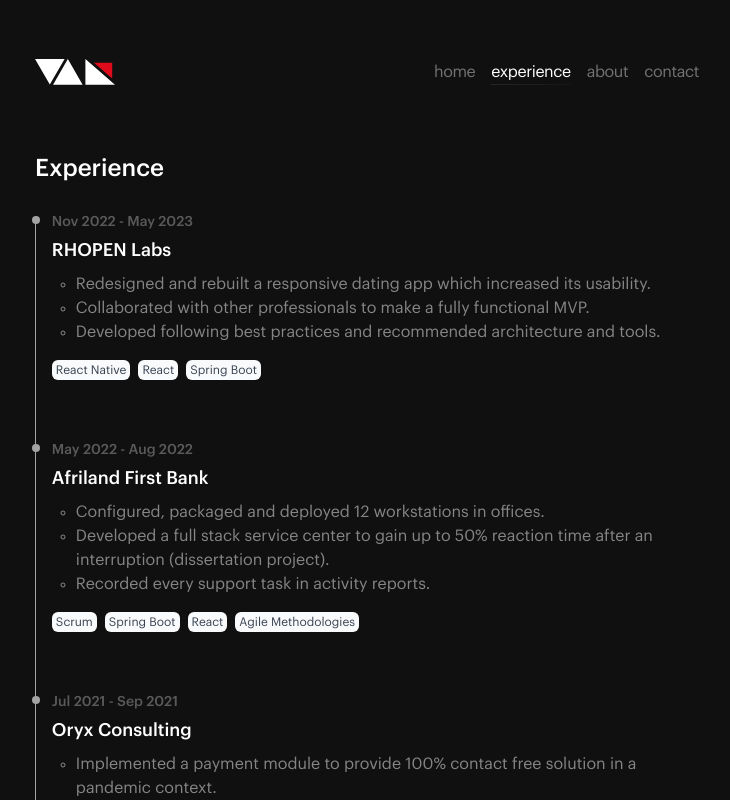
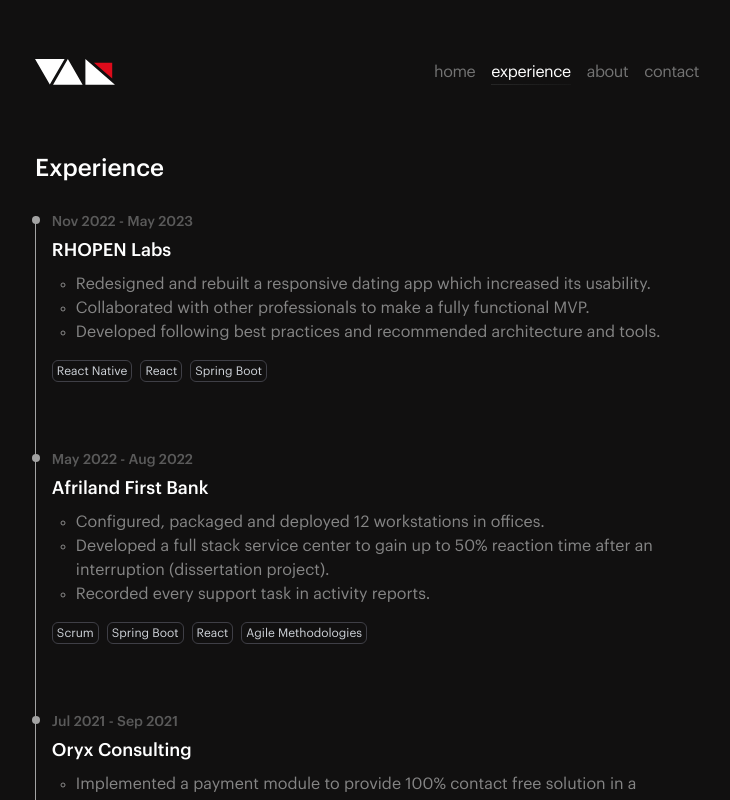
Before and after one commit to 7H3XXX/man, a Next.js app: page /experience in a window 1280 px wide. Shown: the top 800 px of the page, without its empty margins (269-999 px from the left). Built offline with nearby package versions, Linux system fonts and the light colour scheme.

Commit message:
fix tags in timeline-item and project-card

```diff
--- a/app/components/project-card.tsx
+++ b/app/components/project-card.tsx
@@ -144,7 +144,7 @@
                   <p className="leading-6 pt-4 text-gray-400/80">
                     {description}
                   </p>
-                  <div className="pt-4 flex md:flex-row flex-wrap">
+                  <div className="pt-4 flex flex-wrap">
                     {tags?.map((tag, idx) => (
                       <p
                         key={idx}
--- a/app/components/timeline/timeline-item.tsx
+++ b/app/components/timeline/timeline-item.tsx
@@ -30,11 +30,11 @@
                 <li key={index}>{activity}</li>
               ))}
             </ul>
-            <div className="pt-4 flex md:flex-row flex-wrap">
+            <div className="pt-4 flex flex-wrap">
               {itemData.skills?.map((tag, idx) => (
                 <p
                   key={idx}
-                  className={`leading-5 dark:border dark:border-zinc-700 text-gray-700 dark:text-gray-300 dark:bg-transparent rounded-md text-xs bg-gray-50 mr-2 px-1`}
+                  className={`leading-5 mb-2 border border-zinc-700 text-gray-300 bg-transparent rounded-md text-xs mr-2 px-1`}
                 >
                   {tag}
                 </p>
--- a/app/global.css
+++ b/app/global.css
@@ -3,7 +3,7 @@
 @tailwind utilities;
 
 ::selection {
-  background-color: #47a3f3;
+  background-color: #fa4b4b;
   color: #fefefe;
 }
 
@@ -26,11 +26,11 @@
 }
 
 .prose a {
-  @apply transition-all decoration-neutral-400 dark:decoration-neutral-600 underline-offset-2 decoration-[0.1em];
+  @apply transition-all decoration-neutral-600 underline-offset-2 decoration-[0.1em];
 }
 
 .prose .anchor:after {
-  @apply text-neutral-300 dark:text-neutral-700;
+  @apply text-neutral-700;
   content: '#';
 }
 
@@ -43,11 +43,11 @@
 }
 
 .prose code {
-  @apply text-neutral-800 dark:text-neutral-200 px-1 py-0.5 border border-neutral-100 dark:border-neutral-800 rounded-lg bg-neutral-100 dark:bg-neutral-900;
+  @apply text-neutral-200 px-1 py-0.5 border border-neutral-800 rounded-lg bg-neutral-900;
 }
 
 .prose pre code {
-  @apply text-neutral-800 dark:text-neutral-200 p-0;
+  @apply text-neutral-200 p-0;
   border: initial;
 }
 
```
